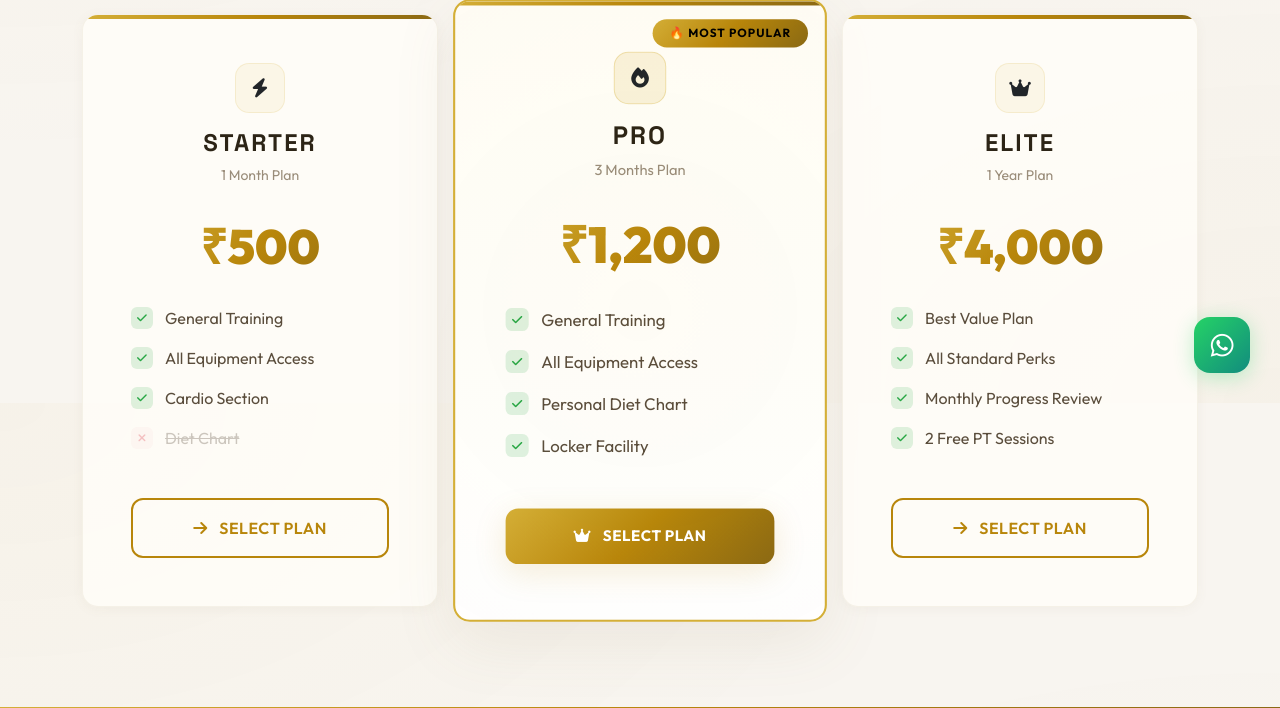
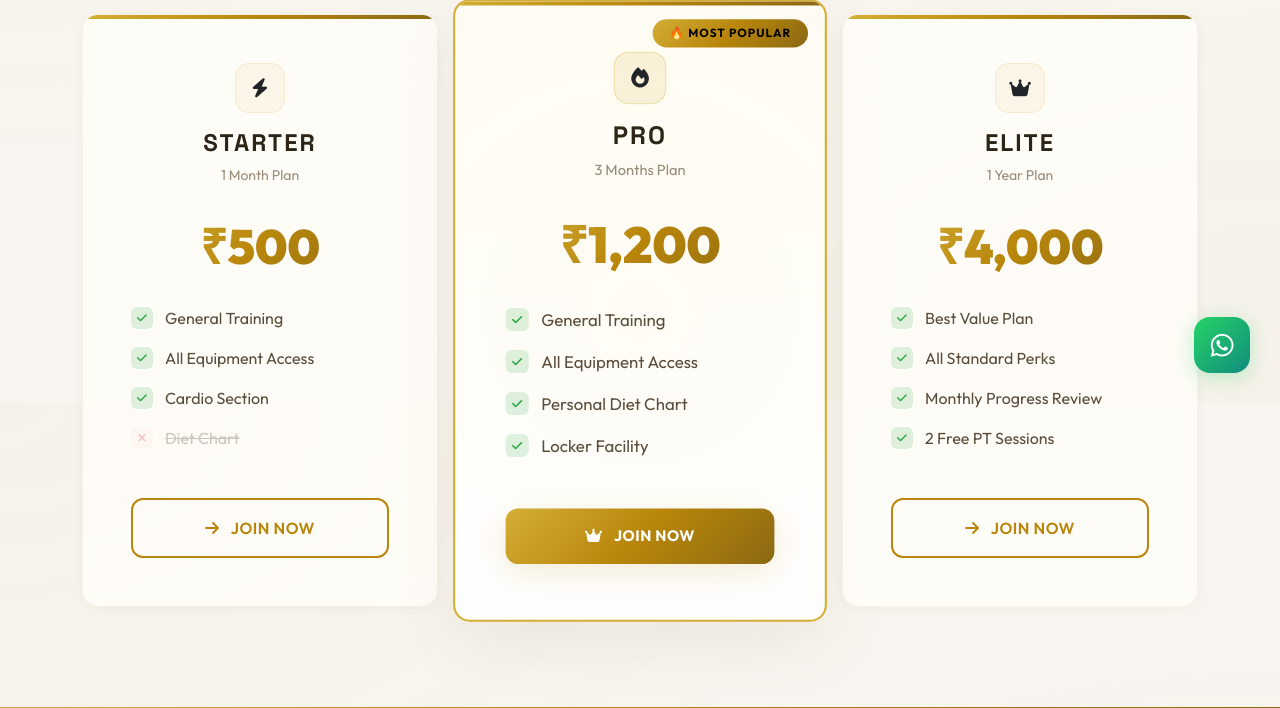
Before and after one commit to Vishal7415/iron_gym_portfolio, a PHP site: page /membership.php in a window 1280 px wide. Shown: the part 397-1105 px from the top of the page. Run offline with PHP 8.4, Linux system fonts and the light colour scheme; data comes from the database, SQL or seed files in the repository.

Commit message:
Update membership plans, fix 3-month plan click bug, and update QR code

```diff
--- a/includes/header.php
+++ b/includes/header.php
@@ -301,6 +301,7 @@ require_once __DIR__ . '/db.php';
             height: 200%;
             background: radial-gradient(circle, rgba(212, 175, 55, 0.03) 0%, transparent 70%);
             animation: pulse-glow 4s ease-in-out infinite;
+            pointer-events: none;
         }
         .price {
             font-size: 3rem;
--- a/index.php
+++ b/index.php
@@ -127,7 +127,7 @@
                 </p>
                 <div class="hero-buttons d-flex gap-3 justify-content-center justify-content-lg-start flex-wrap">
                     <a href="membership.php" class="btn btn-gold btn-lg px-5 py-3">
-                        <i class="fas fa-crown me-2"></i> VIEW PLANS
+                        <i class="fas fa-crown me-2"></i> JOIN NOW
                     </a>
                     <a href="contact.php" class="btn btn-outline-gold btn-lg px-5 py-3">
                         <i class="fas fa-map-marker-alt me-2"></i> FIND US
--- a/membership.php
+++ b/membership.php
@@ -47,7 +47,7 @@
                             </li>
                         </ul>
                         <button class="btn btn-outline-gold w-100 py-3" onclick="openPayModal(1,'Starter — 1 Month','500')">
-                            <i class="fas fa-arrow-right me-2"></i> SELECT PLAN
+                            <i class="fas fa-arrow-right me-2"></i> JOIN NOW
                         </button>
                     </div>
                 </div>
@@ -89,7 +89,7 @@
                             </li>
                         </ul>
                         <button class="btn btn-gold w-100 py-3" onclick="openPayModal(3,'Pro — 3 Months','1200')">
-                            <i class="fas fa-crown me-2"></i> SELECT PLAN
+                            <i class="fas fa-crown me-2"></i> JOIN NOW
                         </button>
                     </div>
                 </div>
@@ -126,7 +126,7 @@
                             </li>
                         </ul>
                         <button class="btn btn-outline-gold w-100 py-3" onclick="openPayModal(12,'Elite — 1 Year','4000')">
-                            <i class="fas fa-arrow-right me-2"></i> SELECT PLAN
+                            <i class="fas fa-arrow-right me-2"></i> JOIN NOW
                         </button>
                     </div>
                 </div>
@@ -150,7 +150,7 @@
           <!-- Left: QR Code -->
           <div class="col-md-5 text-center d-flex flex-column align-items-center justify-content-center">
             <div class="p-3 rounded-4 mb-3" style="background:#fff; display:inline-block; box-shadow: 0 10px 40px rgba(0,0,0,0.3);">
-              <img src="assets/phonepe_qr.png" alt="PhonePe QR Code" style="width:210px; height:auto; border-radius:10px;">
+              <img src="QR_CODE.jpeg" alt="PhonePe QR Code" style="width:210px; height:auto; border-radius:10px;">
             </div>
             <div class="badge px-3 py-2 mb-2" style="background:var(--primary-glow);border:1px solid var(--primary-lighter);border-radius:50px;font-size:0.85rem;color:var(--text-body);">
               <i class="fas fa-mobile-alt me-1 text-gold"></i> Scan & Pay via PhonePe / UPI
```
Also changed, not shown: QR_CODE.jpeg (added).
